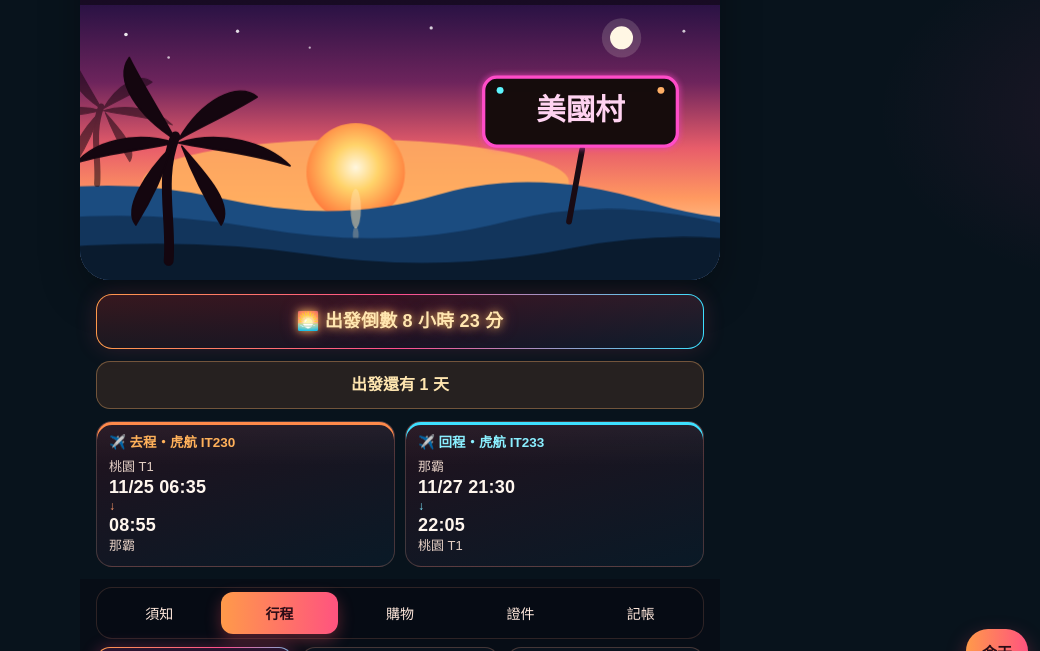
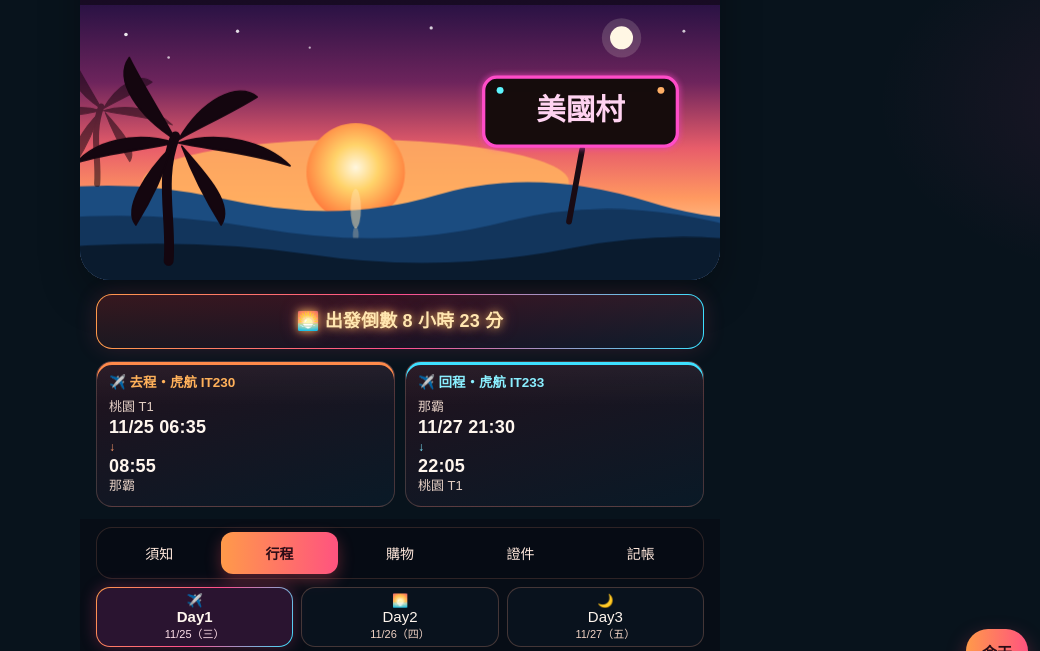
Before and after one commit to weijielin0703-maker/seoul-trip-2026, a plain HTML site: page index.html in a window 1280 px wide. Shown: the part 111-762 px from the top of the page, without its empty margins (240-1280 px from the left). Drawn offline with Linux system fonts and the light colour scheme; no server answers.

Commit message:
拿掉重複的出發前倒數
出發前只留原本的出發倒數，不再另外顯示「出發還有 N 天」。

Co-authored-by: weijielin0703-maker <weijielin0703-maker@users.noreply.github.com>

```diff
--- a/index.html
+++ b/index.html
@@ -1653,11 +1653,6 @@
     };
   }
   var TRIP_DAY = { "2026-11-25": "D1", "2026-11-26": "D2", "2026-11-27": "D3" };
-  function dayDiff(from, to) {
-    var a = Date.parse(from + "T00:00:00+09:00");
-    var b = Date.parse(to + "T00:00:00+09:00");
-    return Math.round((b - a) / 86400000);
-  }
   function refreshToday(doScroll) {
     var now = tokyoNow(new Date());
     var badge = document.getElementById("trip-badge");
@@ -1665,11 +1660,11 @@
     document.querySelectorAll(".next-flag").forEach(function (el) { el.remove(); });
     var dayId = TRIP_DAY[now.date];
     if (!dayId) {
-      var n = dayDiff(now.date, "2026-11-25");
-      badge.hidden = false;
-      badge.textContent = n > 0 ? ("出發還有 " + n + " 天") : "這趟行程結束了";
+      badge.hidden = true;
+      badge.textContent = "";
       if (doScroll) {
-        var y0 = window.scrollY + badge.getBoundingClientRect().top - 16;
+        var cd = document.getElementById("countdown");
+        var y0 = window.scrollY + cd.getBoundingClientRect().top - 16;
         window.scrollTo(0, Math.max(0, y0));
       }
       return;
```
Also changed, not shown: 1 other file.
